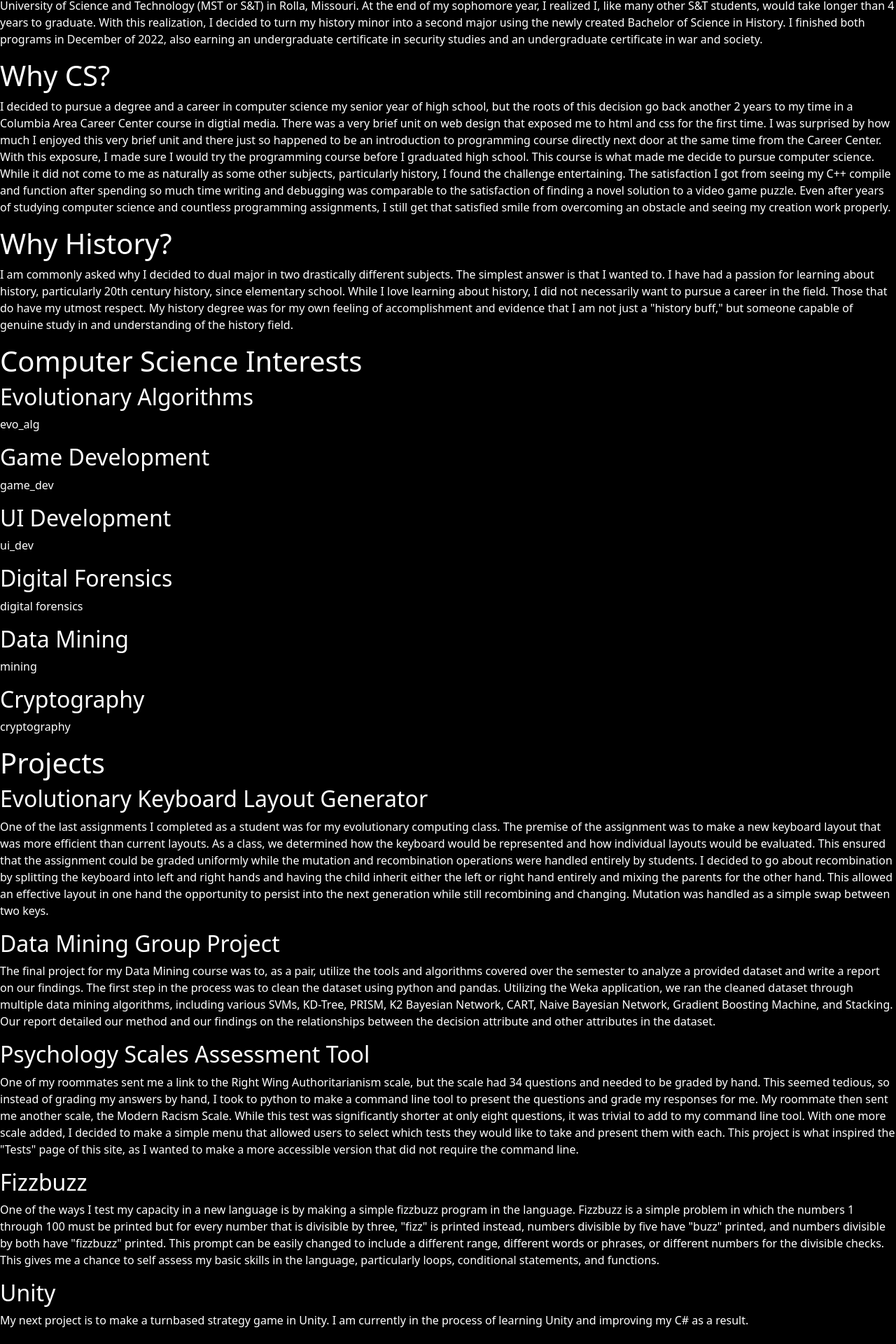
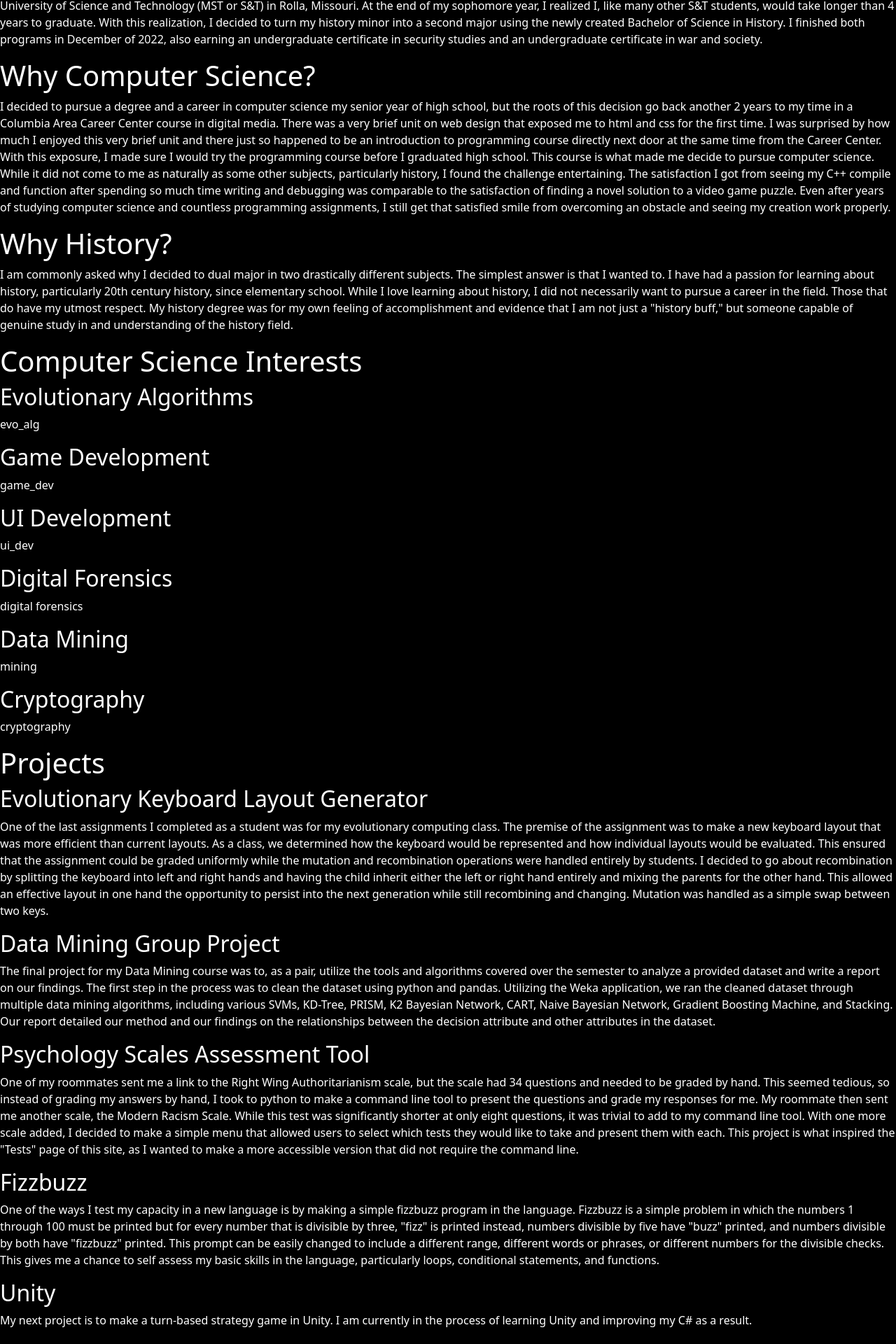
Before and after one commit to CommanderSABLy/personal_website, a React (Create React App) app: page /about in a window 1280 px wide. Shown: the part 134-2054 px from the top of the page at 70% size. Built offline with nearby package versions, Linux system fonts and the light colour scheme; a web font is replaced by a local one.

Commit message:
Fixed typos and pdf name

```diff
--- a/src/pages/about/about.js
+++ b/src/pages/about/about.js
@@ -11,7 +11,7 @@ const About = () => {
             <h1>tldr</h1>
             <p>{strings.tldr}</p>
 
-            <h1>Why CS?</h1>
+            <h1>Why Computer Science?</h1>
             <p>{strings.why_cs}</p>
 
             <h1>Why History?</h1>
--- a/src/pages/about/about.json
+++ b/src/pages/about/about.json
@@ -1,12 +1,12 @@
 {
     "tldr": "I was born and raised in Columbia, Missouri. After graduating high school, I started the computer science degree program with a minor in history at the Missouri University of Science and Technology (MST or S&T) in Rolla, Missouri. At the end of my sophomore year, I realized I, like many other S&T students, would take longer than 4 years to graduate. With this realization, I decided to turn my history minor into a second major using the newly created Bachelor of Science in History. I finished both programs in December of 2022, also earning an undergraduate certificate in security studies and an undergraduate certificate in war and society.",
     "why_hist": "I am commonly asked why I decided to dual major in two drastically different subjects. The simplest answer is that I wanted to. I have had a passion for learning about history, particularly 20th century history, since elementary school. While I love learning about history, I did not necessarily want to pursue a career in the field. Those that do have my utmost respect. My history degree was for my own feeling of accomplishment and evidence that I am not just a \"history buff,\" but someone capable of genuine study in and understanding of the history field.",
-    "why_cs": "I decided to pursue a degree and a career in computer science my senior year of high school, but the roots of this decision go back another 2 years to my time in a Columbia Area Career Center course in digtial media. There was a very brief unit on web design that exposed me to html and css for the first time. I was surprised by how much I enjoyed this very brief unit and there just so happened to be an introduction to programming course directly next door at the same time from the Career Center. With this exposure, I made sure I would try the programming course before I graduated high school. This course is what made me decide to pursue computer science. While it did not come to me as naturally as some other subjects, particularly history, I found the challenge entertaining. The satisfaction I got from seeing my C++ compile and function after spending so much time writing and debugging was comparable to the satisfaction of finding a novel solution to a video game puzzle. Even after years of studying computer science and countless programming assignments, I still get that satisfied smile from overcoming an obstacle and seeing my creation work properly.",
+    "why_cs": "I decided to pursue a degree and a career in computer science my senior year of high school, but the roots of this decision go back another 2 years to my time in a Columbia Area Career Center course in digital media. There was a very brief unit on web design that exposed me to html and css for the first time. I was surprised by how much I enjoyed this very brief unit and there just so happened to be an introduction to programming course directly next door at the same time from the Career Center. With this exposure, I made sure I would try the programming course before I graduated high school. This course is what made me decide to pursue computer science. While it did not come to me as naturally as some other subjects, particularly history, I found the challenge entertaining. The satisfaction I got from seeing my C++ compile and function after spending so much time writing and debugging was comparable to the satisfaction of finding a novel solution to a video game puzzle. Even after years of studying computer science and countless programming assignments, I still get that satisfied smile from overcoming an obstacle and seeing my creation work properly.",
     "evo_key": "One of the last assignments I completed as a student was for my evolutionary computing class. The premise of the assignment was to make a new keyboard layout that was more efficient than current layouts. As a class, we determined how the keyboard would be represented and how individual layouts would be evaluated. This ensured that the assignment could be graded uniformly while the mutation and recombination operations were handled entirely by students. I decided to go about recombination by splitting the keyboard into left and right hands and having the child inherit either the left or right hand entirely and mixing the parents for the other hand. This allowed an effective layout in one hand the opportunity to persist into the next generation while still recombining and changing. Mutation was handled as a simple swap between two keys.",
     "psych": "One of my roommates sent me a link to the Right Wing Authoritarianism scale, but the scale had 34 questions and needed to be graded by hand. This seemed tedious, so instead of grading my answers by hand, I took to python to make a command line tool to present the questions and grade my responses for me. My roommate then sent me another scale, the Modern Racism Scale. While this test was significantly shorter at only eight questions, it was trivial to add to my command line tool. With one more scale added, I decided to make a simple menu that allowed users to select which tests they would like to take and present them with each. This project is what inspired the \"Tests\" page of this site, as I wanted to make a more accessible version that did not require the command line.",
     "data_mine": "The final project for my Data Mining course was to, as a pair, utilize the tools and algorithms covered over the semester to analyze a provided dataset and write a report on our findings. The first step in the process was to clean the dataset using python and pandas. Utilizing the Weka application, we ran the cleaned dataset through multiple data mining algorithms, including various SVMs, KD-Tree, PRISM, K2 Bayesian Network, CART, Naive Bayesian Network, Gradient Boosting Machine, and Stacking. Our report detailed our method and our findings on the relationships between the decision attribute and other attributes in the dataset.",
     "fizzbuzz": "One of the ways I test my capacity in a new language is by making a simple fizzbuzz program in the language. Fizzbuzz is a simple problem in which the numbers 1 through 100 must be printed but for every number that is divisible by three, \"fizz\" is printed instead, numbers divisible by five have \"buzz\" printed, and numbers divisible by both have \"fizzbuzz\" printed. This prompt can be easily changed to include a different range, different words or phrases, or different numbers for the divisible checks. This gives me a chance to self assess my basic skills in the language, particularly loops, conditional statements, and functions.",
-    "unity": "My next project is to make a turnbased strategy game in Unity. I am currently in the process of learning Unity and improving my C# as a result.",
+    "unity": "My next project is to make a turn-based strategy game in Unity. I am currently in the process of learning Unity and improving my C# as a result.",
     "evo_alg": "evo_alg",
     "game_dev": "game_dev",
     "ui_dev": "ui_dev",
```
Also changed, not shown: 1 other file (tests, documents, lock files or other folders).
